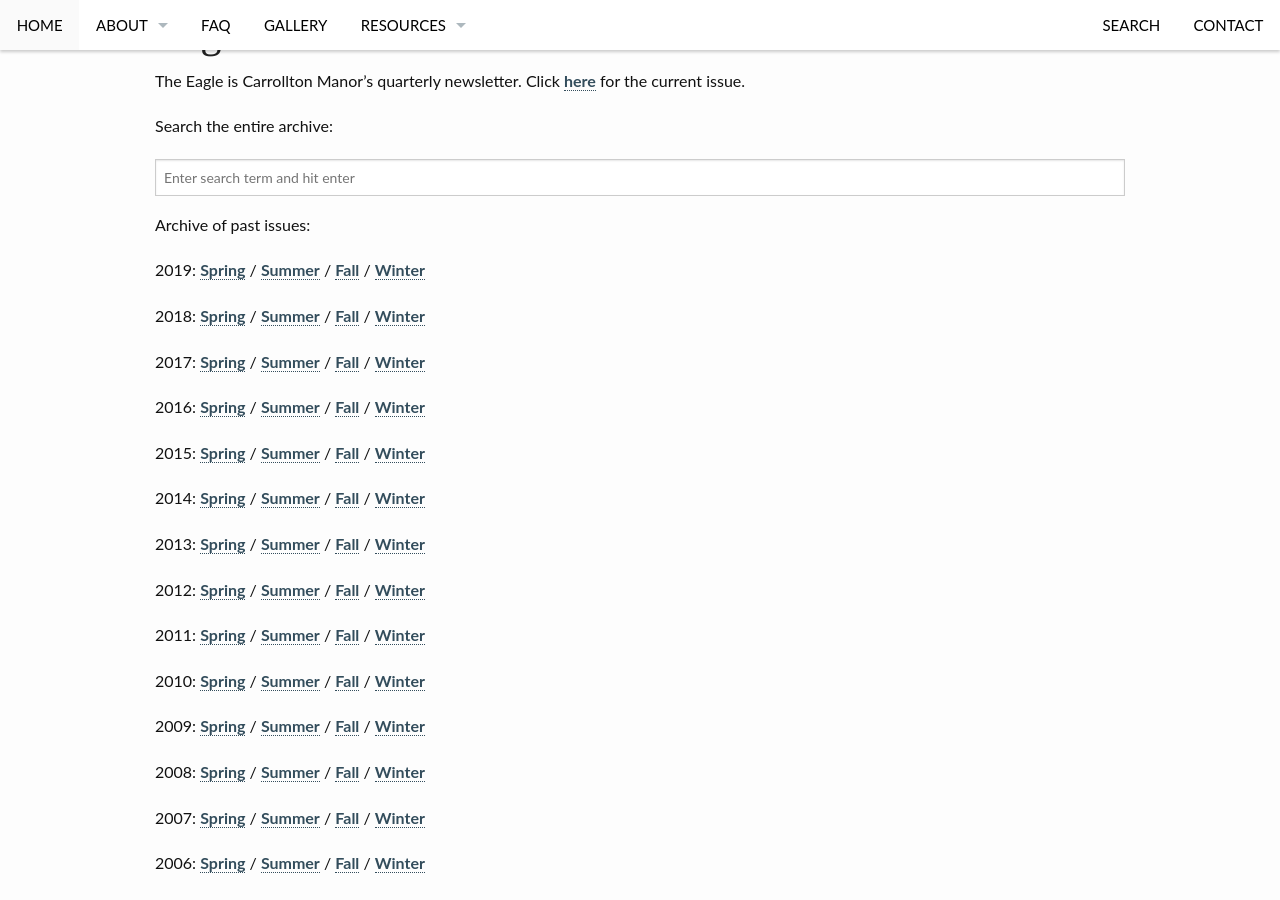
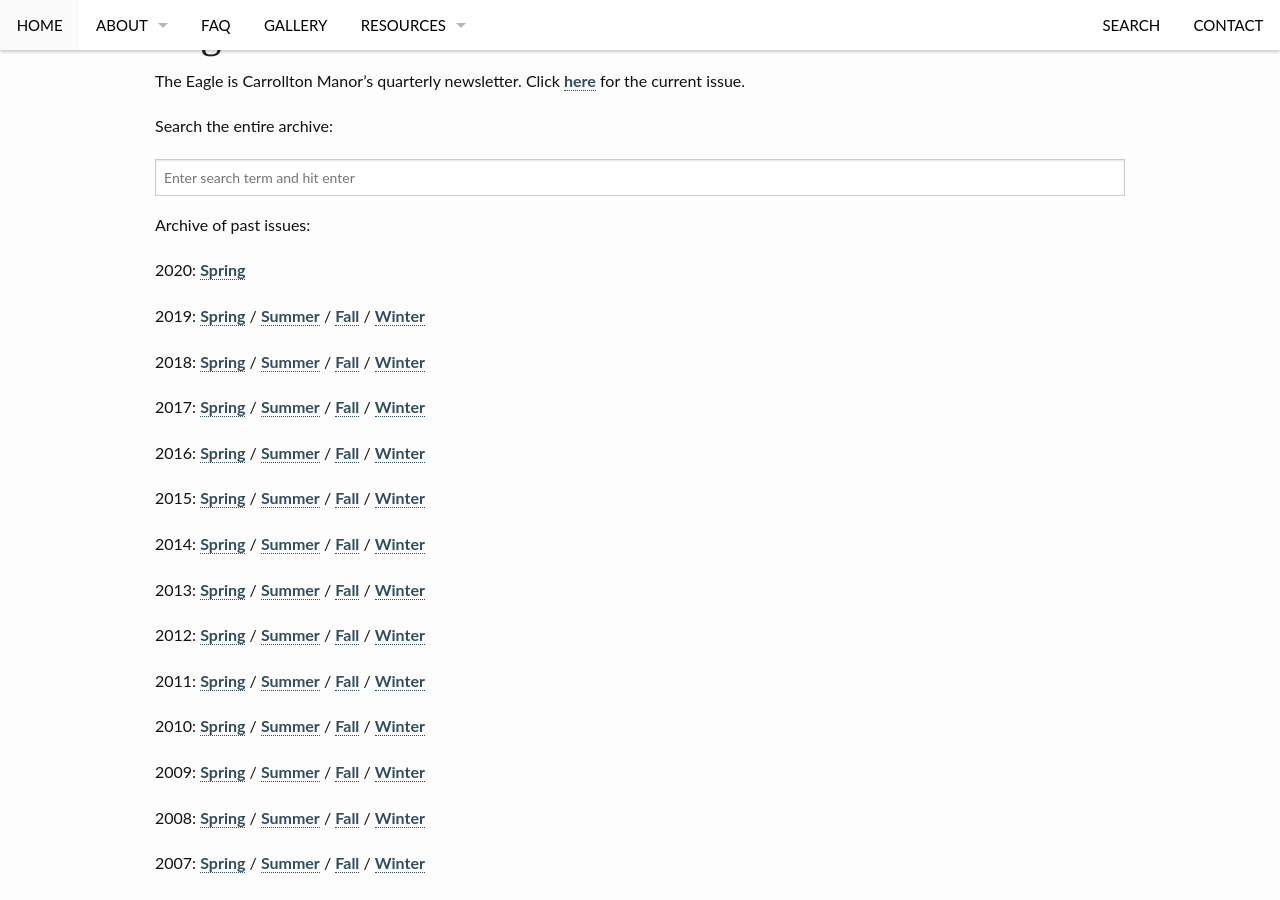
Before and after one commit to carrolltonmanor/carrolltonmanor.github.io, a Jekyll site: the page built from pages/eagle-archive.md, in a window 1280 px wide and 900 px high, scrolled down 355 px. Built offline with Jekyll 4.4.1, drawn with Linux system fonts in a browser that asks for light colours.

Commit message:
link to summer 2020 newsletter

```diff
--- a/pages/eagle-archive.md
+++ b/pages/eagle-archive.md
@@ -11,7 +11,7 @@
 ---
 {% assign years = "2019|2018|2017|2016|2015|2014|2013|2012|2011|2010|2009|2008|2007|2006|2005|2004|2003|2002|2001" | split: "|" %}
 {% assign thisYear = "2020" %}
-{% assign thisSeason = "spring" %}
+{% assign thisSeason = "summer" %}
 
 The Eagle is Carrollton Manor's quarterly newsletter.  Click <a href="/resources/eagle-archive/eagle-{{ thisYear }}-{{ thisSeason }}.pdf">here</a> for the current issue.
 
@@ -24,7 +24,7 @@
 </form>
 Archive of past issues:
 
-<!-- {{ thisYear }}:  <a href="/resources/eagle-archive/eagle-{{ thisYear }}-spring.pdf">Spring</a> -->
+{{ thisYear }}:  <a href="/resources/eagle-archive/eagle-{{ thisYear }}-spring.pdf">Spring</a>
 {% for yr in years %}
 {{ yr }}:  <a href="/resources/eagle-archive/eagle-{{ yr }}-spring.pdf">Spring</a> / <a href="/resources/eagle-archive/eagle-{{ yr }}-summer.pdf">Summer</a> / <a href="/resources/eagle-archive/eagle-{{ yr }}-fall.pdf">Fall</a> / <a href="/resources/eagle-archive/eagle-{{ yr }}-winter.pdf">Winter</a>
 {% endfor %}
```
